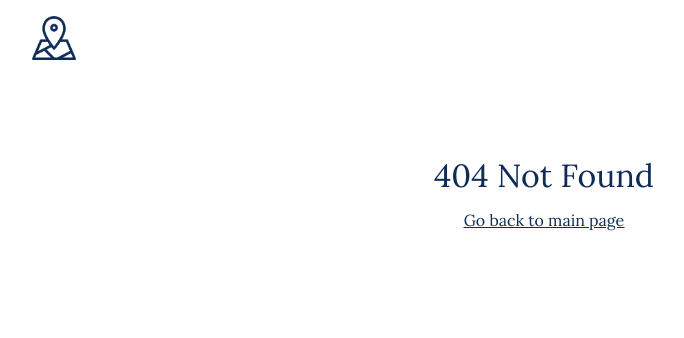
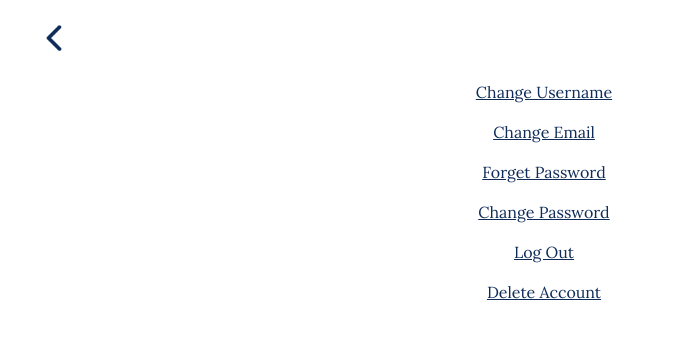
Before and after one commit to lesleyzhao/Good_Old_Map, a React (Vite) app in the folder front-end/GoodOldMap/: page /edit in a window 1280 px wide. Before the commit this address had no page. Shown: the top 338 px of the page, without its empty margins (96-780 px from the left). Built offline with nearby package versions, Linux system fonts and the light colour scheme.

Commit message:
Account detail, url routing fix, favorite list

```diff
--- a/front-end/GoodOldMap/src/App.jsx
+++ b/front-end/GoodOldMap/src/App.jsx
@@ -8,6 +8,7 @@ import Error from './pages/Error/Error';
 import InfoDetail from './pages/InfoDetail/InfoDetail';
 import AuthLayout from './pages/Authenticate/AuthLayout';
 import AccountLayout from './pages/Account/AccountLayout';
+import Favorite from './pages/FavoriteList/Favorite';
 
 const App = () => {
 
@@ -23,9 +24,10 @@ const App = () => {
           </Route>
           {/* TODO: add params: /info/:pieceInfo */}
           <Route path="/info" element={<InfoDetail/>}/>
-          <Route path="/account" element={<AccountLayout />}>
-            <Route path="" element={<Account />}/>
-            <Route path="edit" element={<AccountEdit />} />
+          <Route path="" element={<AccountLayout />}>
+           <Route path="/favorite" element={<Favorite />}/>
+            <Route path="/account" element={<Account />}/>
+            <Route path="/edit" element={<AccountEdit />} />
           </Route>
         </Routes>
       </BrowserRouter>
--- a/front-end/GoodOldMap/src/pages/Account/Account.jsx
+++ b/front-end/GoodOldMap/src/pages/Account/Account.jsx
@@ -1,10 +1,38 @@
+import React from "react"
+import AccountLayout from "./AccountLayout";
+import { Link } from "react-router-dom";
+import PopupLink from '../../components/popup/popupLink';
+
 const Account = () => {
+  // parameters: pic, username, email,
+  let props = {};
+  props.pic = "https://cdn.icon-icons.com/icons2/2645/PNG/512/person_icon_159921.png"
+  props.username = "John Doe"
+  props.email = "jd00001@nyu.edu"
 
   return(
-    <>
-    account page
-    </>
+    <div>
+      <div className="min-h-screen flex flex-col items-center justify-center">
+        <Link to="/ChangeProfilePic">
+          <img className="w-32 h-32 rounded-full object-cover cursor-pointer" src={props.pic} alt="profile picture" />
+          </Link>
+
+        <h1 className="text-2xl font-bold mt-4">{props.username}</h1>
+        <p className="text-gray-500">{props.email}</p>
+        {/* Add a button that redirects to another place */}
+        <Link to="/edit">
+          <button className="bg-white-500 text-black font-bold py-2 px-4 rounded mt-4">
+          Edit Account
+          </button>
+        </Link>
+        <Link to="/Favorite">
+          <button className="bg-white-500 text-black font-bold py-2 px-4 rounded mt-4">
+          My Fav
+          </button>
+        </Link>
+      </div>
+
+    </div>
   )
 }
-
 export default Account
--- a/front-end/GoodOldMap/src/pages/AccountEdit/AccountEdit.jsx
+++ b/front-end/GoodOldMap/src/pages/AccountEdit/AccountEdit.jsx
@@ -9,9 +9,8 @@ const AccountEdit = () => {
   const [currentActionData, setCurrentActionData] = useState(null);
 
   //TO DO for Richard: send data to backend
-  const discardChangeUsername = (evt) => {
-    evt.preventDefault()
-    evt.stopPropagation()
+  const discardChange = (evt) => {
+    isPopupOpen && setPopupOpen(false);
   }
   const confirmChangeUsername = (evt) => {
     evt.preventDefault()
@@ -33,43 +32,48 @@ const AccountEdit = () => {
     evt.preventDefault()
     evt.stopPropagation()
   }
-  const discardDeleteAccount = (evt) => {
-    evt.preventDefault()
-    evt.stopPropagation()
-  }
+
 
   //All PopupContent data
   const formData = {
     "changeUsername": {
       title: "Change Username",
       inputs: [{id:"newUsername", type:"text", placeholder:"new username"}],
-      buttons: [{value:"Discard", function: discardChangeUsername},
+      buttons: [{value:"Discard", function: discardChange},
                 {value:"Confirm", function: confirmChangeUsername}],
     },
     "changeEmail": {
       title: "Change Email",
       inputs: [{id:"newEmail", type:"text", placeholder:"new email"},
-              {id:"password", type:"password", placeholder:"password"}],
-      buttons: [{value:"Confirm", function: confirmChangeEmail}],
+      {id:"password", type:"password", placeholder:"password"}],
+      buttons: [{value:"Discard", function: discardChange},
+      {value:"Confirm", function: confirmChangeEmail}],
     },
     "forgotPassword": {
       title: "Forget Password",
       inputs: [{id:"email", type:"text", placeholder:"email"}],
-      buttons: [{value: "Send Email", function: sentForgetPwEmail}],
+      buttons: [{value:"Discard", function: discardChange},
+        {value: "Send Email", function: sentForgetPwEmail}],
     },
     "changePassword": {
       title: "Change Password",
       inputs: [{id:"oldPassword", type:"password", placeholder:"old password"},
                 {id:"password", type:"password", placeholder:"password"},
                 {id:"confirmPassword", type:"password", placeholder:"confirm password"}],
-      buttons: [{value:"Confirm", function: confirmChangePassword}],
+      buttons: [{value:"Discard", function: discardChange},
+        {value:"Confirm", function: confirmChangePassword}],
+    },
+    "logout": {
+      title: "Log Out",
+      buttons: [{value:"Discard", function: discardChange},
+      {value:"Confirm", function: confirmDeleteAccount}],
     }
   }
   const deleteAccountData ={
     "deleteAccount": {
     title: "You will not be able to recover this account",
-    buttons: [{value:"Discard", function: discardDeleteAccount},
-              {value:"Confirm", function: confirmDeleteAccount}],
+    buttons: [{value:"Discard", function: discardChange},
+    {value:"Confirm", function: confirmDeleteAccount}],
     }
   }
   const formKeys = Object.keys(formData);
@@ -95,7 +99,6 @@ const AccountEdit = () => {
         {formKeys.map((key, i)  =>
         <PopupLink value={formData[key]["title"]} handleClick={() => handleAction(key)} key={i}/>)}
         <PopupLink value={"Delete Account"} handleClick ={() => handleAction("deleteAccount")}/>
-
         {/* TO DO: add logout link below*/}
         {/* <PageLink to={} from={} value={}/> */}
 
--- /dev/null
+++ b/front-end/GoodOldMap/src/pages/FavoriteList/Favorite.jsx
@@ -0,0 +1,8 @@
+const Favorite = () => {
+    return(
+        <div>
+            <h1 className="text-2xl font-bold mt-4">Favorites</h1>
+        </div>
+    )
+}
+export default Favorite
```
Also changed, not shown: 1 other file (tests, documents, lock files or other folders).
